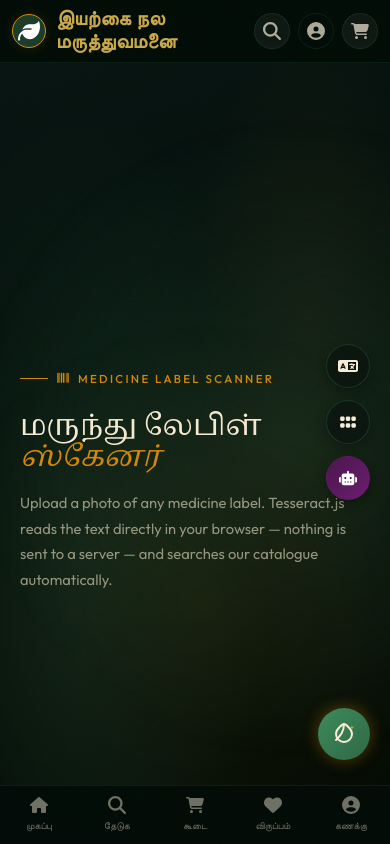
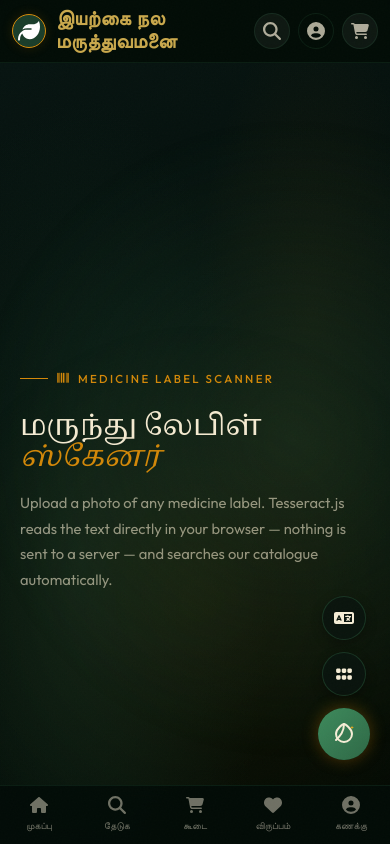
Before and after one commit to ADjayantan/vaithiyam-web, a Next.js app: page /scanner in a window 390 px wide. Shown: the top 844 px of the page. Built offline with nearby package versions, Linux system fonts and the light colour scheme.

Commit message:
\fix: consolidate floating buttons to bottom-right stack and remove duplicate robot chatbot trigger"

```diff
--- a/app/globals.css
+++ b/app/globals.css
@@ -2504,12 +2504,18 @@ input, select, textarea { font: inherit; }
 .vt-side-floats {
   position: fixed;
   right: 20px;
-  top: 50%;
-  transform: translateY(-50%);
+  bottom: 24px;
   display: flex;
   flex-direction: column;
+  align-items: center;
   gap: 12px;
   z-index: 1000;
+  transition: bottom 0.2s ease;
+}
+@media (max-width: 760px) {
+  .vt-side-floats {
+    bottom: calc(84px + env(safe-area-inset-bottom, 0px));
+  }
 }
 .vt-float-btn {
   width: 44px;
--- a/components/agasthiyan/AgasthiyanWidget.tsx
+++ b/components/agasthiyan/AgasthiyanWidget.tsx
@@ -74,8 +74,15 @@ export default function AgasthiyanWidget() {
     const handleOpenWidget = () => {
       setIsOpen(true);
     };
+    const handleToggleWidget = () => {
+      setIsOpen((prev) => !prev);
+    };
     window.addEventListener('open-agasthiyan', handleOpenWidget);
-    return () => window.removeEventListener('open-agasthiyan', handleOpenWidget);
+    window.addEventListener('toggle-agasthiyan', handleToggleWidget);
+    return () => {
+      window.removeEventListener('open-agasthiyan', handleOpenWidget);
+      window.removeEventListener('toggle-agasthiyan', handleToggleWidget);
+    };
   }, []);
 
   // Auto scroll to bottom
@@ -132,38 +139,6 @@ export default function AgasthiyanWidget() {
 
   return (
     <>
-      {/* Floating Action Button */}
-      <button
-        onClick={() => setIsOpen(!isOpen)}
-        aria-label={currentLang === 'ta' ? 'அகஸ்தியன் AI உதவியாளர்' : 'Agasthiyan AI Assistant'}
-        style={{
-          position: 'fixed',
-          bottom: isMobile ? 'calc(84px + env(safe-area-inset-bottom, 0px))' : '24px',
-          right: '20px',
-          width: '52px',
-          height: '52px',
-          borderRadius: '50%',
-          background: 'linear-gradient(135deg, #3D8A5C, #2E6845)',
-          border: 'none',
-          boxShadow: '0 0 16px rgba(212, 137, 10, 0.4), 0 4px 10px rgba(0,0,0,0.3)',
-          cursor: 'pointer',
-          display: 'flex',
-          alignItems: 'center',
-          justifyContent: 'center',
-          zIndex: 130,
-          transition: 'transform 0.2s ease',
-        }}
-        onMouseOver={(e) => (e.currentTarget.style.transform = 'scale(1.08)')}
-        onMouseOut={(e) => (e.currentTarget.style.transform = 'scale(1)')}
-      >
-        {/* Custom Leaf + Sparkle SVG */}
-        <svg width="24" height="24" viewBox="0 0 24 24" fill="none" stroke="#F5EDD6" strokeWidth="2">
-          <path d="M12 20c-4.4 0-8-3.6-8-8c0-5.4 7-10 8-10s8 4.6 8 10c0 4.4-3.6 8-8 8Z" strokeLinecap="round" strokeLinejoin="round" />
-          <path d="M12 2c0 8-4 12-8 16" strokeLinecap="round" strokeLinejoin="round" />
-          <path d="M18 5.5l1.5.5.5 1.5.5-1.5 1.5-.5-1.5-.5-.5-1.5-.5 1.5z" fill="#E8A820" stroke="none" />
-        </svg>
-      </button>
-
       {/* Chat Window Panel */}
       <AnimatePresence>
         {isOpen && (
@@ -174,7 +149,7 @@ export default function AgasthiyanWidget() {
             transition={{ duration: 0.25, ease: 'easeOut' }}
             style={{
               position: 'fixed',
-              bottom: isMobile ? 'calc(96px + env(safe-area-inset-bottom, 0px))' : '148px',
+              bottom: isMobile ? 'calc(84px + env(safe-area-inset-bottom, 0px))' : '190px',
               right: '20px',
               width: isMobile ? 'calc(100vw - 32px)' : '340px',
               height: '480px',
--- a/components/ui/SideFloats.tsx
+++ b/components/ui/SideFloats.tsx
@@ -31,7 +31,7 @@ export default function SideFloats() {
   };
 
   const triggerBot = () => {
-    window.dispatchEvent(new CustomEvent('open-agasthiyan'));
+    window.dispatchEvent(new CustomEvent('toggle-agasthiyan'));
   };
 
   const navigateProducts = () => {
@@ -61,13 +61,20 @@ export default function SideFloats() {
         title={language === 'en' ? 'Agasthiyan AI' : 'அகஸ்தியன் AI'}
         aria-label={language === 'en' ? 'Agasthiyan AI' : 'அகஸ்தியன் AI'}
         style={{
-          background: 'linear-gradient(135deg, #4A154B, #6B1D70)',
-          color: '#fff',
-          border: '1px solid rgba(107, 29, 112, 0.4)',
+          background: 'linear-gradient(135deg, #3D8A5C, #2E6845)',
+          border: 'none',
+          boxShadow: '0 0 16px rgba(212, 137, 10, 0.35), 0 4px 10px rgba(0,0,0,0.3)',
+          width: '52px',
+          height: '52px',
         }}
         className="vt-float-btn"
       >
-        <FontAwesomeIcon icon={faRobot} style={{ width: 18, height: 18 }} />
+        {/* Custom Leaf + Sparkle SVG */}
+        <svg width="24" height="24" viewBox="0 0 24 24" fill="none" stroke="#F5EDD6" strokeWidth="2">
+          <path d="M12 20c-4.4 0-8-3.6-8-8c0-5.4 7-10 8-10s8 4.6 8 10c0 4.4-3.6 8-8 8Z" strokeLinecap="round" strokeLinejoin="round" />
+          <path d="M12 2c0 8-4 12-8 16" strokeLinecap="round" strokeLinejoin="round" />
+          <path d="M18 5.5l1.5.5.5 1.5.5-1.5 1.5-.5-1.5-.5-.5-1.5-.5 1.5z" fill="#E8A820" stroke="none" />
+        </svg>
       </button>
     </div>
   );
```
